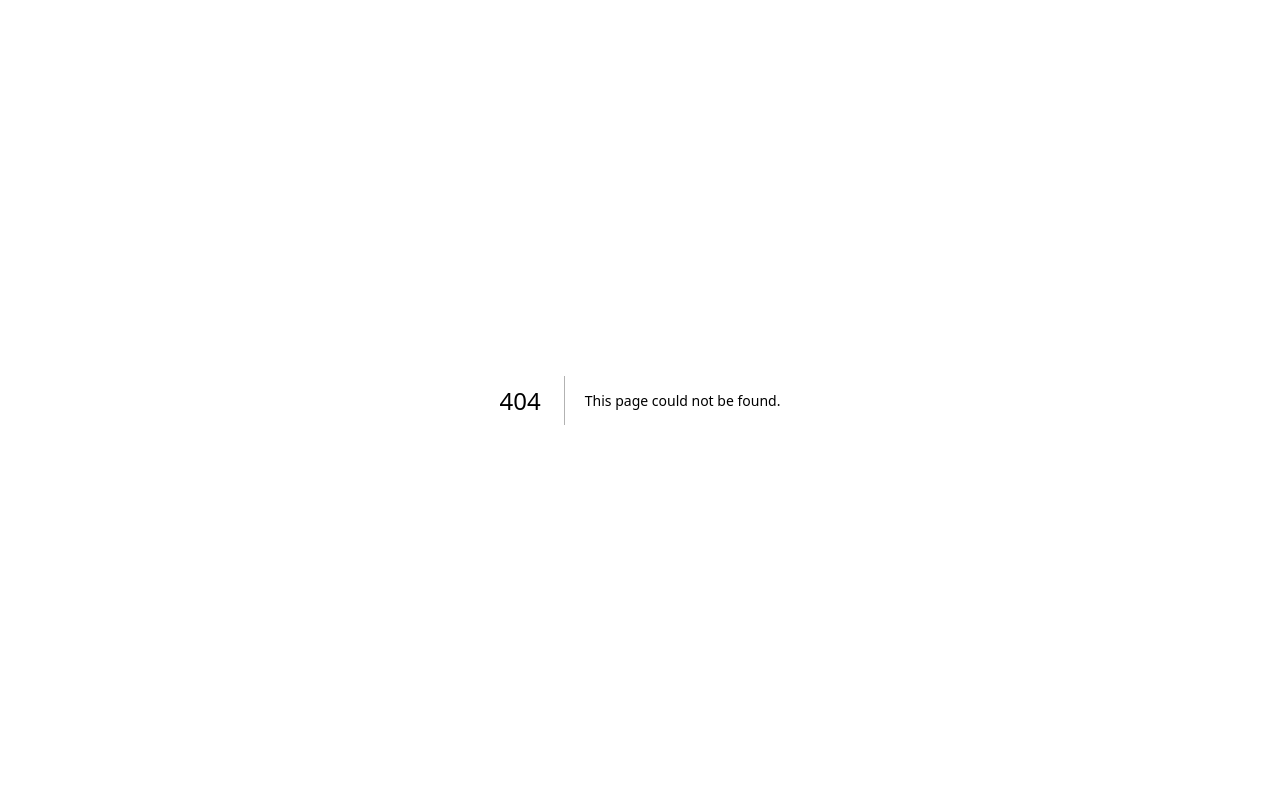
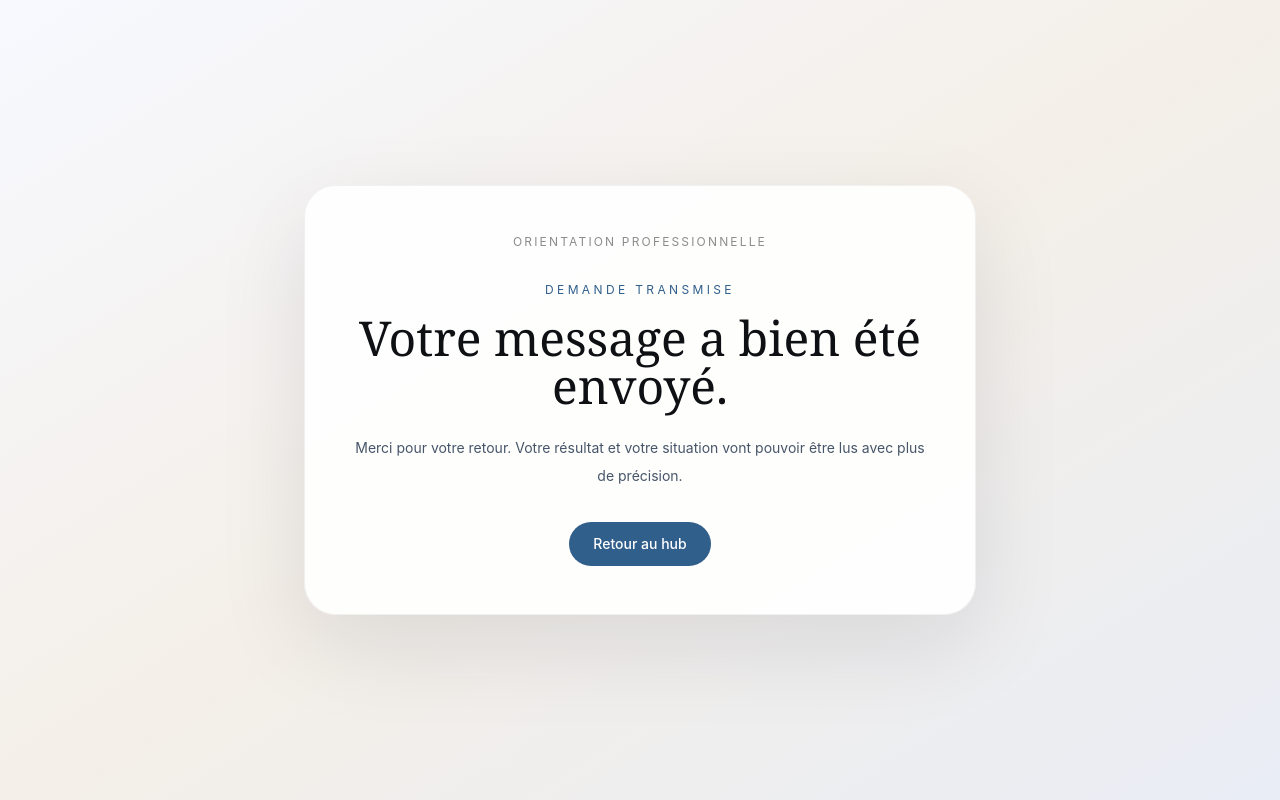
Before and after one commit to arnaudcrestey/POINT-ENTREE-HUB, a Next.js app: page /merci in a window 1280 px wide. Before the commit this address had no page. Built offline with nearby package versions, Linux system fonts and the light colour scheme.

Commit message:
Create MerciPage component for thank you message

```diff
--- /dev/null
+++ b/app/merci/page.tsx
@@ -0,0 +1,34 @@
+import Link from "next/link";
+import { Signature } from "@/components/signature";
+
+export default function MerciPage() {
+  return (
+    <main className="min-h-screen bg-gradient-to-br from-[#f7f9ff] via-[#f4efe8] to-[#e9edf5] px-6 py-12 flex items-center justify-center">
+      <section className="w-full max-w-2xl rounded-[32px] border border-black/5 bg-white/90 p-8 text-center shadow-[0_30px_90px_rgba(15,23,42,0.10)] md:p-12">
+        <div className="mb-8 flex justify-center">
+          <Signature />
+        </div>
+
+        <p className="text-xs uppercase tracking-[0.28em] text-[#315f8c]">
+          Demande transmise
+        </p>
+
+        <h1 className="mt-4 font-serif text-4xl text-ink md:text-5xl">
+          Votre message a bien été envoyé.
+        </h1>
+
+        <p className="mt-6 text-sm leading-7 text-slate-600">
+          Merci pour votre retour. Votre résultat et votre situation vont pouvoir
+          être lus avec plus de précision.
+        </p>
+
+        <Link
+          href="/"
+          className="mt-8 inline-flex rounded-full bg-[#315f8c] px-6 py-3 text-sm font-medium text-white"
+        >
+          Retour au hub
+        </Link>
+      </section>
+    </main>
+  );
+}
```
